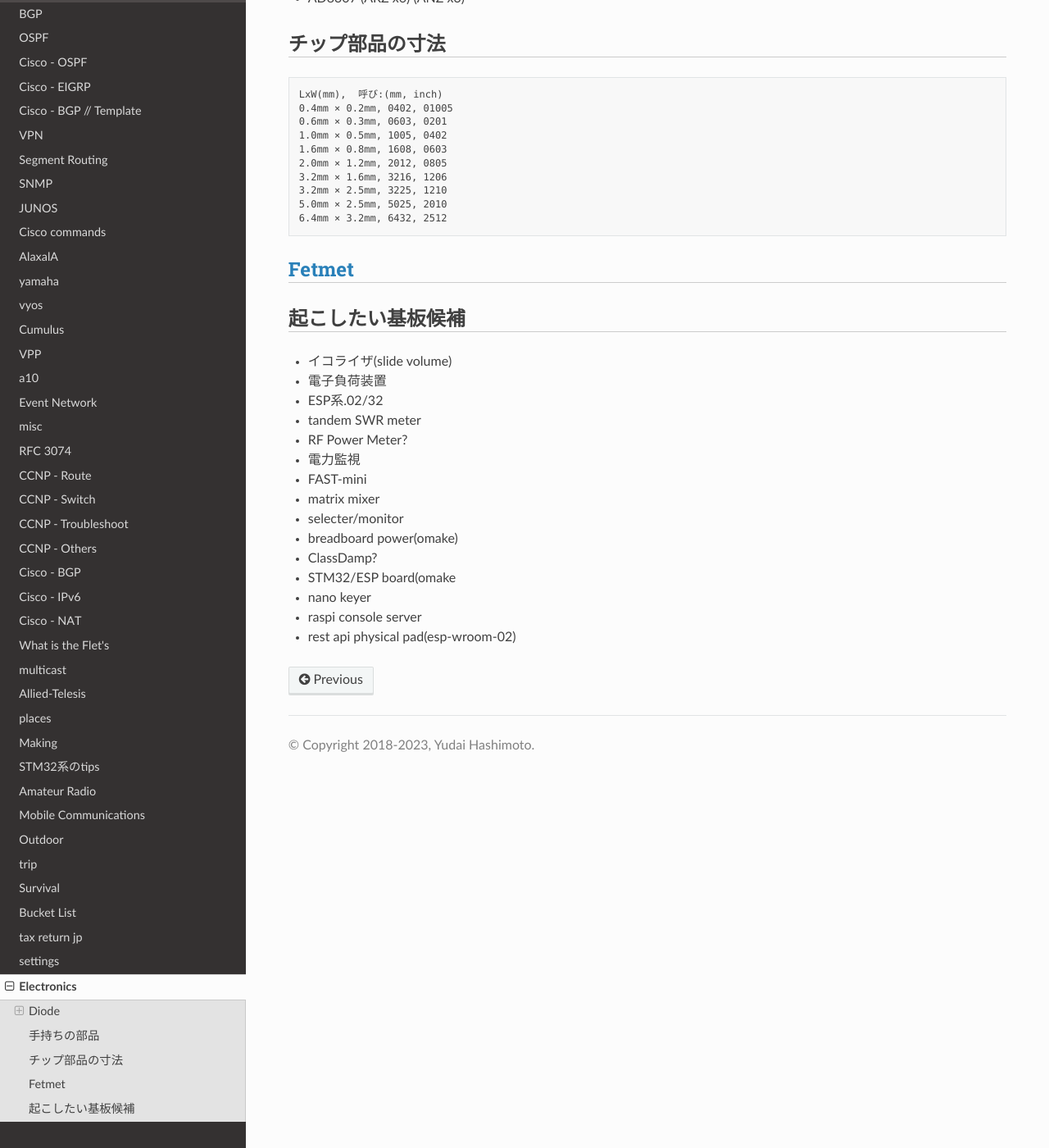
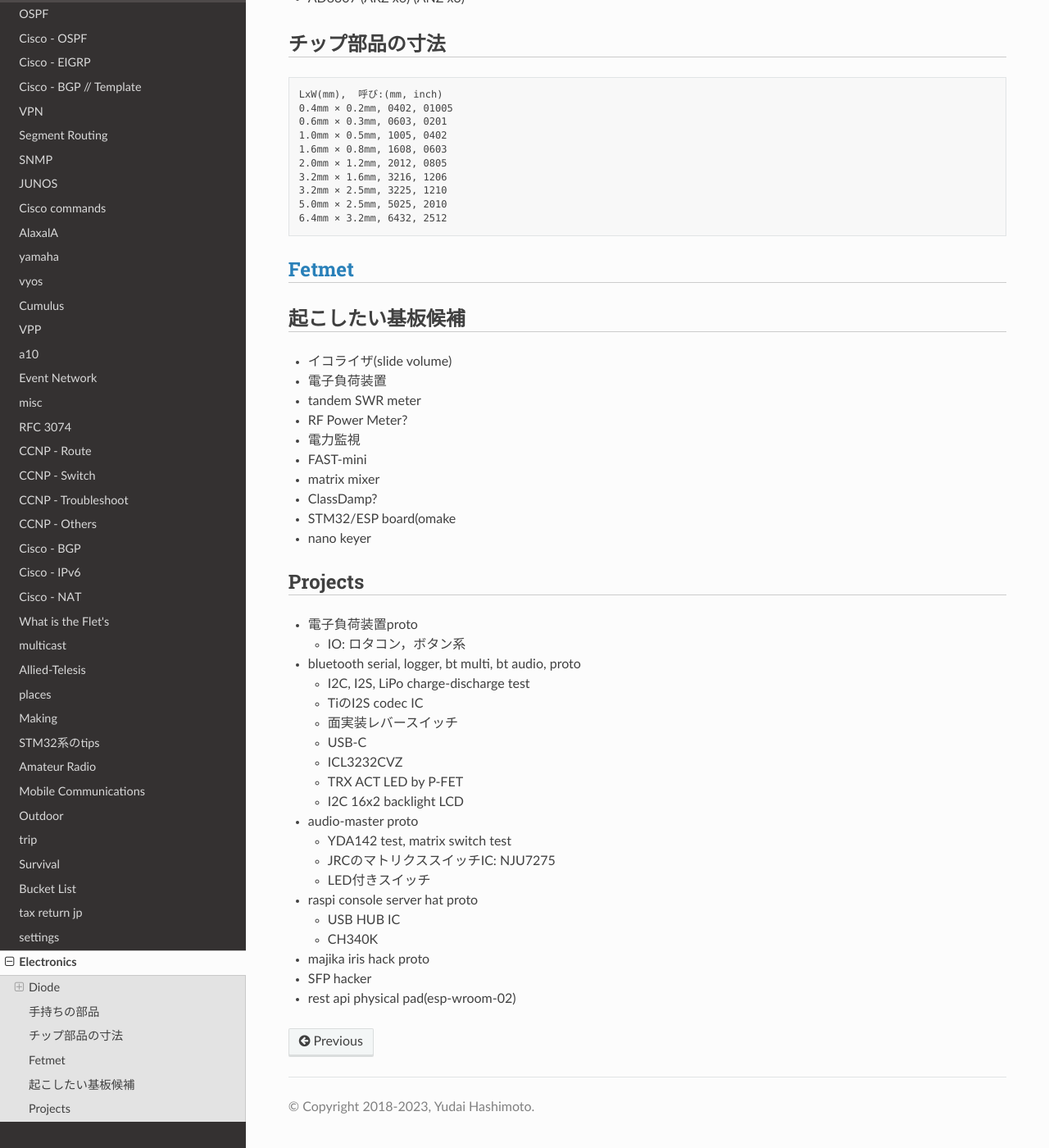
Before and after one commit to jp7fkf/JP7FKF-Warehouse, a Sphinx documentation site: the page built from source/electronics/electronics.md, in a window 1280 px wide and 1400 px high, scrolled down 802 px. Shown: the whole window at 82% size. Built offline with Sphinx 7.4.7 and the Read the Docs theme 2.0.0, drawn with Linux system fonts in a browser that asks for light colours.

Commit message:
2023-11-18 09:44:20 JST

```diff
--- a/source/electronics/electronics.md
+++ b/source/electronics/electronics.md
@@ -43,16 +43,33 @@ LxW(mm),  呼び:(mm, inch)
 ## 起こしたい基板候補
 - イコライザ(slide volume)
 - 電子負荷装置
-- ESP系.02/32
 - tandem SWR meter
 - RF Power Meter?
 - 電力監視
 - FAST-mini
 - matrix mixer
-- selecter/monitor
-- breadboard power(omake)
 - ClassDamp?
 - STM32/ESP board(omake
 - nano keyer
-- raspi console server
+
+## Projects
+- 電子負荷装置proto
+  - IO: ロタコン，ボタン系
+- bluetooth serial, logger, bt multi, bt audio, proto
+  - I2C, I2S, LiPo charge-discharge test
+  - TiのI2S codec IC
+  - 面実装レバースイッチ
+  - USB-C
+  - ICL3232CVZ
+  - TRX ACT LED by P-FET
+  - I2C 16x2 backlight LCD
+- audio-master proto
+  - YDA142 test, matrix switch test
+  - JRCのマトリクススイッチIC: NJU7275
+  - LED付きスイッチ
+- raspi console server hat proto
+  - USB HUB IC
+  - CH340K
+- majika iris hack proto
+- SFP hacker
 - rest api physical pad(esp-wroom-02)
--- a/source/index.rst
+++ b/source/index.rst
@@ -72,6 +72,7 @@ Welcome to JP7FKF-Warehouse!
   dialy/202308
   dialy/202309
   dialy/202310
+  dialy/202311
   todo
   programming/sh
   programming/go
```
Also changed, not shown: source/dialy/202309.md (+12 -0 lines), source/dialy/202310.md (+4 -0 lines), source/dialy/202311.md (added, +8 -0 lines), source/hobbies/making.md (+15 -0 lines).
